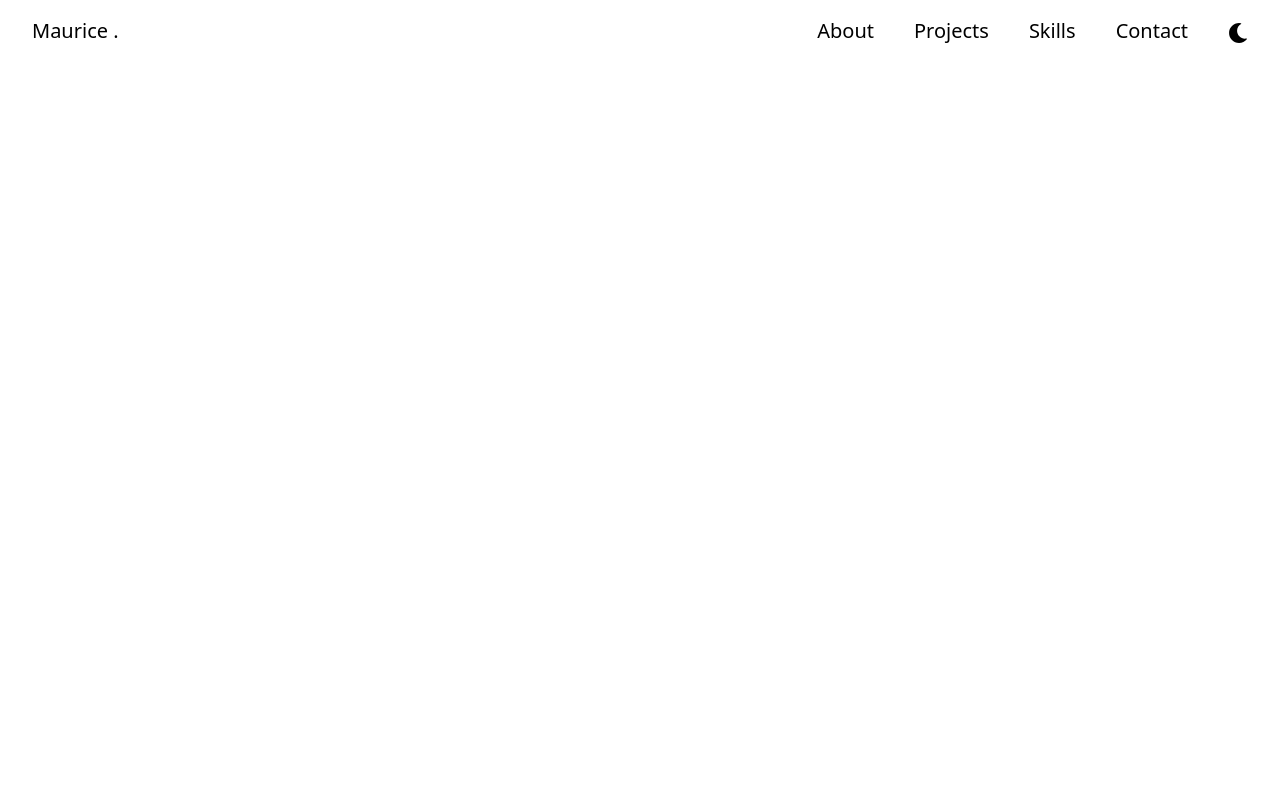
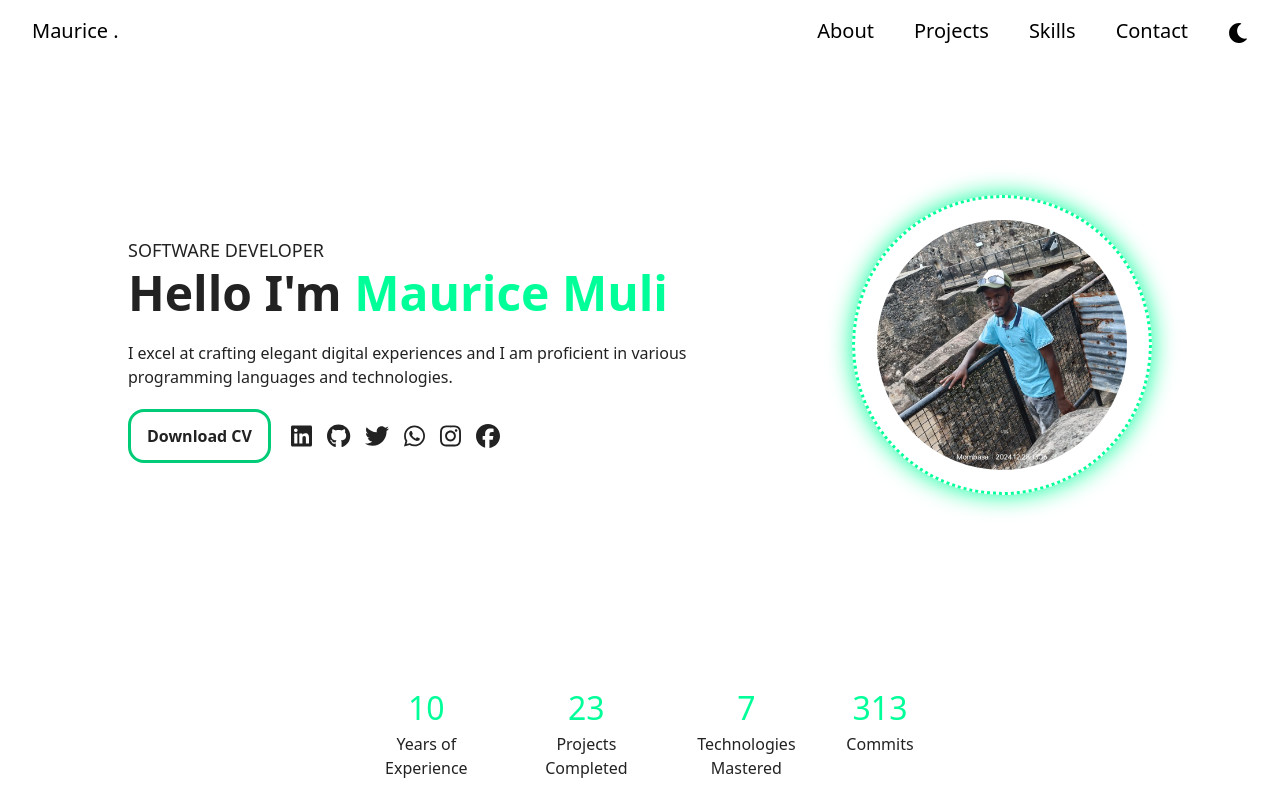
Before and after one commit to Muli4/portfolio, a Next.js app: page / in a window 1280 px wide. Built offline with nearby package versions, Linux system fonts and the light colour scheme.

Commit message:
added hero link

```diff
--- a/pages/index.js
+++ b/pages/index.js
@@ -1,9 +1,11 @@
 import Navbar from "../components/navbar";
+import Hero from "../components/hero"
 
 export default function Home() {
   return (
     <div>
       <Navbar />
+      <Hero/>
     </div>
   );
 }
```
